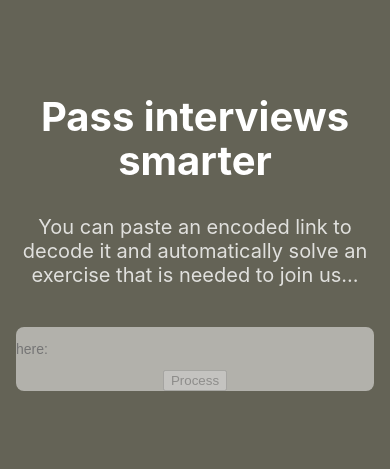
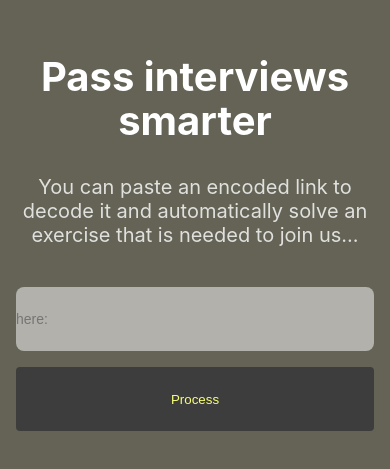
Before and after one commit to ntsyhaniuk/interview-exercise-extended, a React (Create React App) app: page / in a window 390 px wide. Shown: the part 179-648 px from the top of the page. Built offline with nearby package versions, Linux system fonts and the light colour scheme.

Commit message:
integrate isMobile into the StringDecode component

```diff
--- a/src/components/StringDecode/StringDecode.js
+++ b/src/components/StringDecode/StringDecode.js
@@ -19,12 +19,15 @@ const errors = {
 const description = 'You can paste an encoded link to decode it and automatically solve an exercise that is needed to join us...';
 
 export const StringDecode = () => {
-  const { setGlobal } = useGlobal();
+  const { state, setGlobal } = useGlobal();
+
   const smoothNavigate = useSmoothNavigate(useNavigate());
 
   const [encodedString, setEncodedString] = useState('');
   const [encodingError, setEncodingError] = useState('');
   const [isFakeLoading, setIsFakeLoading] = useState(false);
+
+  const { isMobile } = state;
 
   const handleChange = debounce(({ target }) => {
     const { value } = target;
@@ -62,6 +65,12 @@ export const StringDecode = () => {
     };
   };
 
+  const ProcessButton = ({ className }) => (
+    <button className={className} disabled={!encodedString || !!encodingError} onClick={handleDecode}>
+      {isFakeLoading ? <Loader /> : 'Process'}
+    </button>
+  );
+
   return (
     <PageContainer>
       <PageContent>
@@ -70,10 +79,9 @@ export const StringDecode = () => {
         {!encodingError && <p>{description}</p>}
         <div className={styles.inputBox}>
           <input type="text" placeholder="here:" onChange={handleChange} />
-          <button disabled={!encodedString || !!encodingError} onClick={handleDecode}>
-            {isFakeLoading ? <Loader /> : 'Process'}
-          </button>
+          {!isMobile && <ProcessButton className={styles.desktopButton} />}
         </div>
+        {isMobile && <ProcessButton className={styles.mobileButton} />}
       </PageContent>
     </PageContainer>
   );
```
